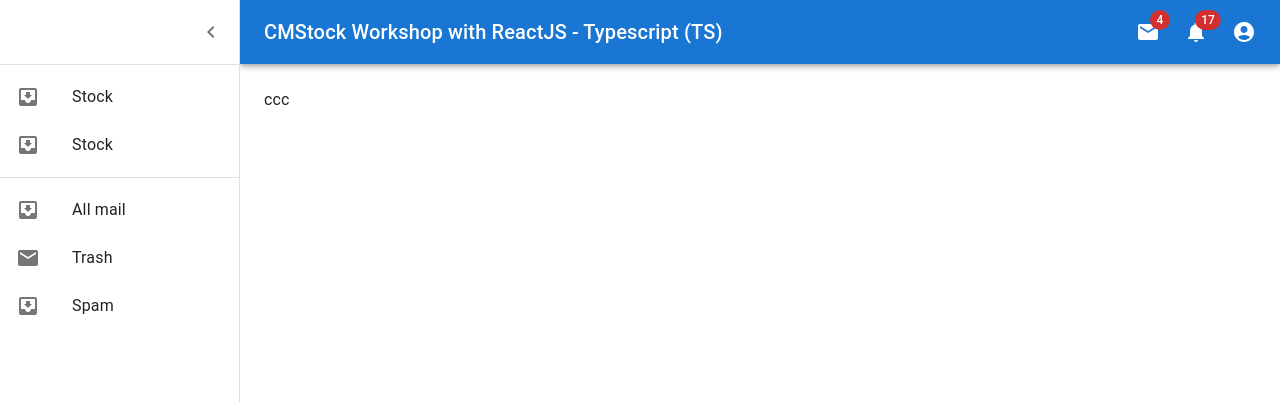
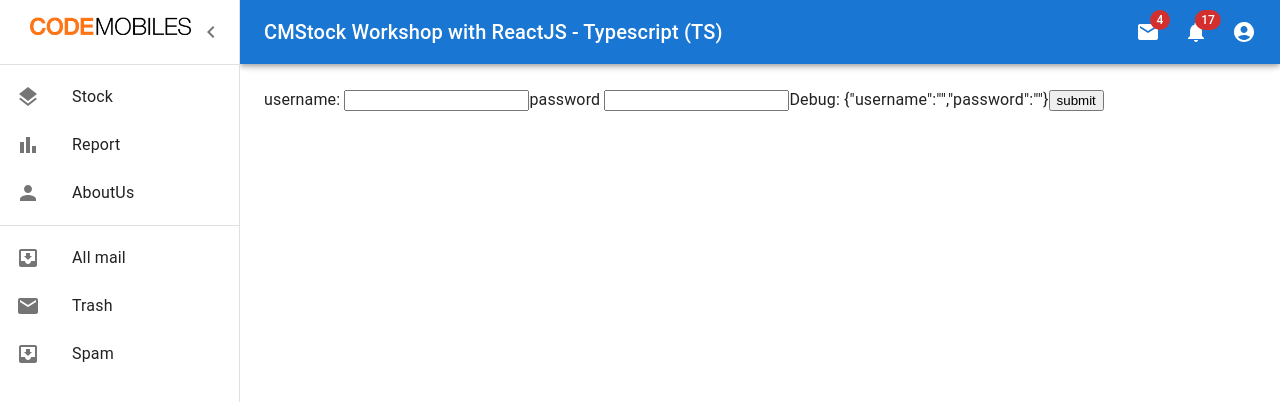
Before and after one commit to kenanimok/ReactTsx_Crud_ReduxThunk, a React (Create React App) app: page /register in a window 1280 px wide. Shown: the top 402 px of the page. Built offline with nearby package versions, Linux system fonts and the light colour scheme; the HTML template or start-up script is replaced by a standard one.

Commit message:
fix menuluist and  basic form

```diff
--- a/src/components/layouts/Header/Header.tsx
+++ b/src/components/layouts/Header/Header.tsx
@@ -20,6 +20,7 @@ import MailIcon from "@mui/icons-material/Mail";
 import { Badge } from "@mui/material";
 import NotificationsIcon from "@mui/icons-material/Notifications";
 import AccountCircle from "@mui/icons-material/AccountCircle";
+import { useNavigate } from "react-router-dom";
 
 const drawerWidth = 240;
 
@@ -79,6 +80,7 @@ type HeaderProp = {
 
 export default function Header({ open, onDrawerOpen }: HeaderProp) {
   const theme = useTheme();
+  const Navigate = useNavigate();
 
   const handleDrawerOpen = () => {
     // setOpen(true);
@@ -128,6 +130,7 @@ export default function Header({ open, onDrawerOpen }: HeaderProp) {
             aria-haspopup="true"
             onClick={() => {
               alert("Logout");
+              Navigate("/login");
             }}
             color="inherit"
           >
--- a/src/components/layouts/Menu/Menu.tsx
+++ b/src/components/layouts/Menu/Menu.tsx
@@ -17,7 +17,12 @@ import ListItemIcon from "@mui/material/ListItemIcon";
 import ListItemText from "@mui/material/ListItemText";
 import InboxIcon from "@mui/icons-material/MoveToInbox";
 import MailIcon from "@mui/icons-material/Mail";
+import Layers from "@mui/icons-material/Layers";
+import BarChart from "@mui/icons-material/BarChart";
+import Person from "@mui/icons-material/Person";
+
 import { NavLink } from "react-router-dom";
+import { Stack } from "@mui/material";
 
 const drawerWidth = 240;
 
@@ -70,6 +75,19 @@ const DrawerHeader = styled("div")(({ theme }) => ({
   justifyContent: "flex-end",
 }));
 
+type MenuProp = {
+  open: boolean;
+  onDrawerClose: () => void;
+};
+
+export default function Menu({ open, onDrawerClose }: MenuProp) {
+  const theme = useTheme();
+
+  const handleDrawerClose = () => {
+    // setOpen(false);
+    onDrawerClose();
+  };
+
   const MyNavLink = React.forwardRef<any, any>((props, ref) => (
     <NavLink
       ref={ref}
@@ -81,19 +99,6 @@ const MyNavLink = React.forwardRef<any, any>((props, ref) => (
       {props.children}
     </NavLink>
   ));
-
-type MenuProp = {
-  open: boolean;
-  onDrawerClose: () => void; //prop funciton
-};
-
-export default function Menu({ open, onDrawerClose }: MenuProp) {
-  const theme = useTheme();
-
-  const handleDrawerClose = () => {
-    // setOpen(false);
-    onDrawerClose();
-  };
 
   return (
     <Drawer
@@ -110,6 +115,11 @@ export default function Menu({ open, onDrawerClose }: MenuProp) {
       open={open}
     >
       <DrawerHeader>
+        <Stack direction="row" alignItems="center">
+          <img
+            src={`${process.env.PUBLIC_URL}/images/cm_logo.png`}
+            style={{ height: 30 }}
+          />
           <IconButton onClick={handleDrawerClose}>
             {theme.direction === "ltr" ? (
               <ChevronLeftIcon />
@@ -117,18 +127,11 @@ export default function Menu({ open, onDrawerClose }: MenuProp) {
               <ChevronRightIcon />
             )}
           </IconButton>
+        </Stack>
       </DrawerHeader>
       <Divider />
       <List>
-        {/* {["Inbox", "Starred", "Send email", "Drafts"].map((text, index) => (
-          <ListItem button key={text}>
-            <ListItemIcon>
-              {index % 2 === 0 ? <InboxIcon /> : <MailIcon />}
-            </ListItemIcon>
-            <ListItemText primary={text} />
-          </ListItem>
-        ))} */}
-
+        {/* Stock */}
         <ListItem
           button
           to="/stock"
@@ -137,11 +140,12 @@ export default function Menu({ open, onDrawerClose }: MenuProp) {
           exact
         >
           <ListItemIcon>
-            <InboxIcon />
+            <Layers />
           </ListItemIcon>
           <ListItemText primary="Stock" />
         </ListItem>
 
+        {/* Report */}
         <ListItem
           button
           to="/report"
@@ -150,9 +154,23 @@ export default function Menu({ open, onDrawerClose }: MenuProp) {
           exact
         >
           <ListItemIcon>
-            <InboxIcon />
+            <BarChart />
           </ListItemIcon>
-          <ListItemText primary="Stock" />
+          <ListItemText primary="Report" />
+        </ListItem>
+
+        {/*About us */}
+        <ListItem
+          button
+          to="/aboutus"
+          component={MyNavLink}
+          activeClassName="Mui-selected"
+          exact
+        >
+          <ListItemIcon>
+            <Person />
+          </ListItemIcon>
+          <ListItemText primary="AboutUs" />
         </ListItem>
       </List>
       <Divider />
--- a/src/components/pages/LoginPage/LoginPage.tsx
+++ b/src/components/pages/LoginPage/LoginPage.tsx
@@ -1,11 +1,18 @@
 import * as React from "react";
+import { useNavigate } from "react-router-dom";
 
 type LoginPageProps = {
   //
 };
 
 const LoginPage: React.FC<any> = () => {
-  return <div>LoginPage</div>;
+  const navigate = useNavigate();
+  return (
+    <>
+      <h1>Login</h1>
+      <button onClick={() => navigate("/register")}>Register</button>
+    </>
+  );
 };
 
 export default LoginPage;
--- a/src/components/pages/RegisterPage/RegisterPage.tsx
+++ b/src/components/pages/RegisterPage/RegisterPage.tsx
@@ -1,13 +1,37 @@
-import React, { ReactElement } from 'react'
-
-interface Props {
-
-}
+import React, { ReactElement } from "react";
+import { useState } from "react";
+import { Formik } from "formik";
+interface Props {}
 
 export default function RegisterPage({}: Props): ReactElement {
-    return (
-        <div>
-ccc
-        </div>
-    )
+  const showForm = () => {};
+  const [user, setUser] = useState({ username: "", password: "" });
+
+  return (
+    <>
+      {/* <Formik initialValues={}>
+
+      </Formik> */}
+      <form
+        onSubmit={(e: React.FormEvent<Element>) => {
+          e.preventDefault();
+        }}
+      >
+        username:{" "}
+        <input
+          type="text"
+          name="username"
+          onChange={(e) => setUser({ ...user, username: e.target.value })}
+        />
+        password{" "}
+        <input
+          type="password"
+          name="password"
+          onChange={(e) => setUser({ ...user, password: e.target.value })}
+        />
+        <span>Debug: {JSON.stringify(user)}</span>
+        <button type="submit">submit</button>
+      </form>
+    </>
+  );
 }
```
Lines whose indentation alone changed are shown as unchanged.
